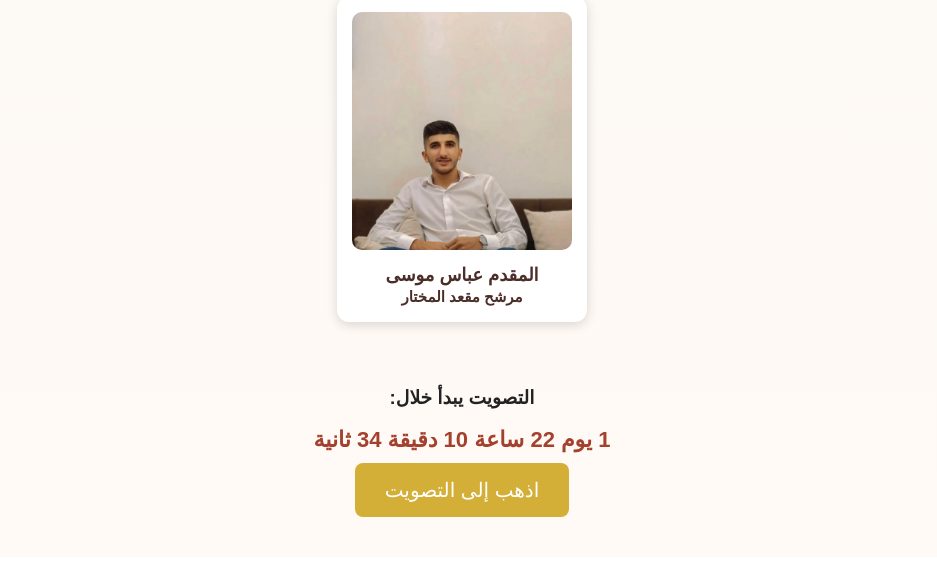
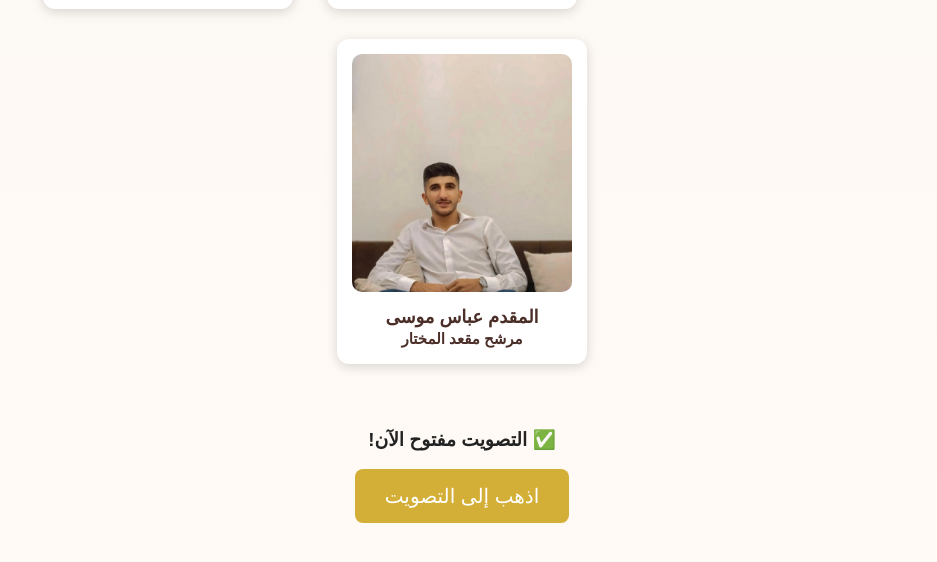
Before and after one commit to mouhamad242/election-website, a plain HTML site: page index.html in a window 1280 px wide. Shown: the part 1436-1998 px from the top of the page, without its empty margins (178-1115 px from the left). Drawn offline with Linux system fonts and the light colour scheme.

Commit message:
Update index.html

```diff
--- a/index.html
+++ b/index.html
@@ -18,6 +18,10 @@
     <h1>انتخابات مجموعة شباب الحي</h1>
     <p>صوّت لاختيار الأدمن ونائبه والمختار</p>
   </header>
+
+  <div style="background-color:#ffefc5; padding: 10px; font-weight: bold; font-size: 18px;">
+    💬 أهلاً بكم في انتخابات مجموعة شباب الحي – صوتك أمانة 🗳️
+  </div>
 
   <main>
     <section class="list">
@@ -61,8 +65,7 @@
     </section>
 
     <div class="vote-link">
-      <h3>التصويت يبدأ خلال:</h3>
-      <div id="countdown"></div>
+      <h3>✅ التصويت مفتوح الآن!</h3>
       <a href="vote.html" class="vote-button">اذهب إلى التصويت</a>
     </div>
   </main>
```
